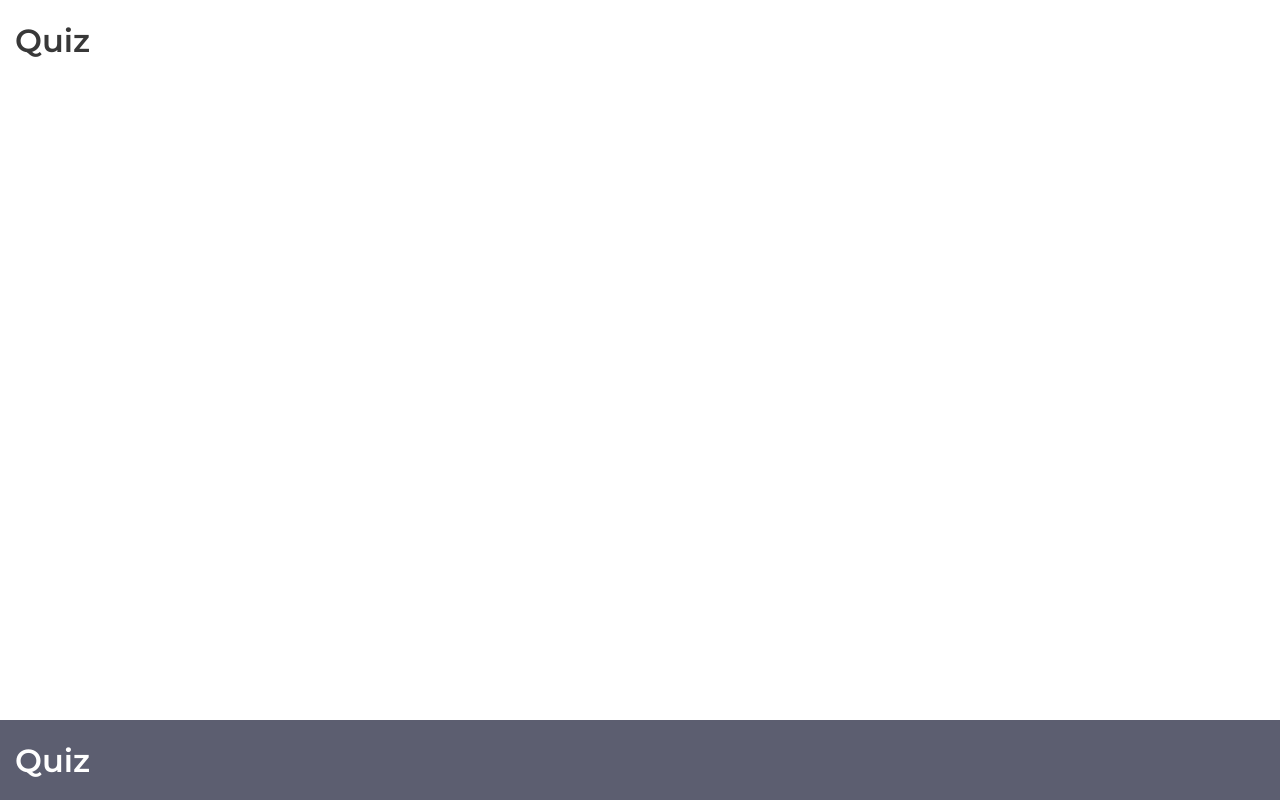
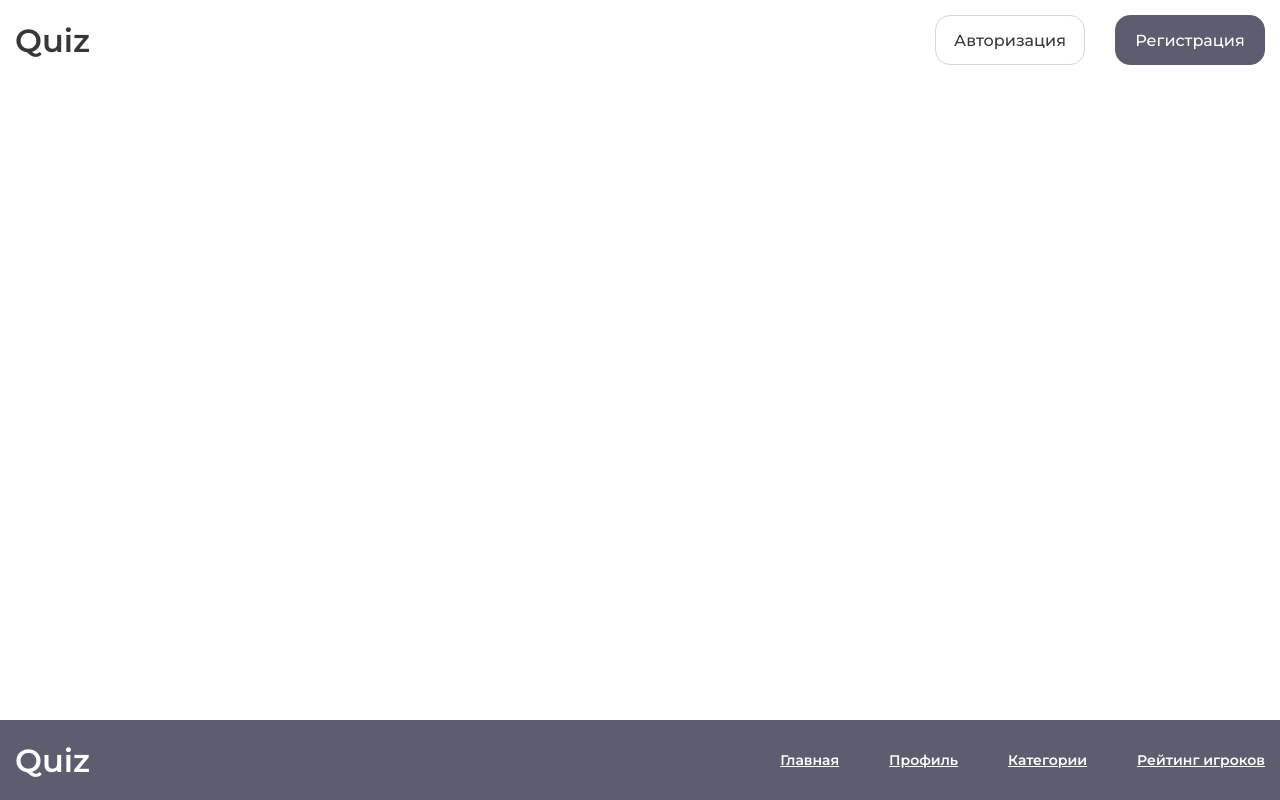
Before and after one commit to maksim4k1/Quiz, a React (Create React App) app: page / in a window 1280 px wide. Built offline with nearby package versions, Linux system fonts and the light colour scheme.

Commit message:
created Buttons and Link UI components and added them to Header and Footer

```diff
--- /dev/null
+++ b/src/components/UI/AppLink/index.jsx
@@ -0,0 +1,23 @@
+import React from "react";
+import { NavLink } from "react-router-dom";
+import styled from "styled-components";
+
+const LinkElement = styled(NavLink)`
+  color: var(--color-darkblue);
+  font-size: 14px;
+  font-weight: 600;
+  text-decoration: underline;
+  &:hover{
+    text-decoration: none;
+  }
+`;
+
+function AppLink (props) {
+  return(
+    <LinkElement style={props.color ? {color: props.color} : {}} {...props}>
+      {props.children}
+    </LinkElement>
+  );
+}
+
+export default AppLink;
--- /dev/null
+++ b/src/components/UI/Buttons/Button/index.jsx
@@ -0,0 +1,32 @@
+import React from "react";
+import styled from "styled-components";
+
+const ButtonElement = styled.button`
+width: 200px;
+height: 50px;
+display: flex;
+align-items: center;
+justify-content: center;
+color: var(--color-white);
+background: var(--color-darkblue);
+border: 1px solid var(--color-darkblue);
+border-radius: 15px;
+transition: border 0.3s,
+            background 0.3s,
+            color 0.3s;
+&:hover{
+  border-color: var(--color-gray);
+  background: var(--color-white);
+  color: var(--color-black);
+}
+`;
+
+function Button (props) {
+  return(
+    <ButtonElement style={props.width ? {width: props.width} : {}} {...props}>
+      {props.children}
+    </ButtonElement>
+  );
+}
+
+export default Button;
--- /dev/null
+++ b/src/components/UI/Buttons/LightButton/index.jsx
@@ -0,0 +1,32 @@
+import React from "react";
+import styled from "styled-components";
+
+const ButtonElement = styled.button`
+  width: 200px;
+  height: 50px;
+  display: flex;
+  align-items: center;
+  justify-content: center;
+  color: var(--color-black);
+  background: var(--color-white);
+  border: 1px solid var(--color-gray);
+  border-radius: 15px;
+  transition: border 0.3s,
+              background 0.3s,
+              color 0.3s;
+  &:hover{
+    border-color: var(--color-darkblue);
+    background: var(--color-darkblue);
+    color: var(--color-white);
+  }
+`;
+
+function LightButton (props) {
+  return(
+    <ButtonElement style={props.width ? {width: props.width} : {}} {...props}>
+      {props.children}
+    </ButtonElement>
+  );
+}
+
+export default LightButton;
--- a/src/components/UI/Footer/index.jsx
+++ b/src/components/UI/Footer/index.jsx
@@ -1,6 +1,8 @@
 import React from "react";
 import { NavLink } from "react-router-dom";
 import styled from "styled-components";
+import { gap } from "../../../styles/mixins";
+import AppLink from "../AppLink";
 
 const FooterElement = styled.footer`
   width: 100%;
@@ -19,12 +21,22 @@ const Logo = styled(NavLink)`
   font-size: 32px;
   font-weight: 600;
 `;
+const Navigation = styled.nav`
+  display: flex;
+  ${gap("50px")}
+`;
 
 function Footer () {
   return(
     <FooterElement>
       <Container className="large_container">
         <Logo to="/">Quiz</Logo>
+        <Navigation>
+          <AppLink to="/" color="var(--color-white)">Главная</AppLink>
+          <AppLink to="/" color="var(--color-white)">Профиль</AppLink>
+          <AppLink to="/" color="var(--color-white)">Категории</AppLink>
+          <AppLink to="/" color="var(--color-white)">Рейтинг игроков</AppLink>
+        </Navigation>
       </Container>
     </FooterElement>
   );
--- a/src/components/UI/Header/index.jsx
+++ b/src/components/UI/Header/index.jsx
@@ -1,6 +1,9 @@
 import React from "react";
 import { NavLink } from "react-router-dom";
 import styled from "styled-components";
+import { gap } from "../../../styles/mixins";
+import Button from "../Buttons/Button";
+import LightButton from "../Buttons/LightButton";
 
 const HeaderElement = styled.header`
   width: 100%;
@@ -18,12 +21,24 @@ const Logo = styled(NavLink)`
   font-size: 32px;
   font-weight: 600;
 `;
+const Navigation = styled.nav`
+  display: flex;
+  ${gap("30px")}
+`;
 
 function Header () {
   return(
     <HeaderElement>
       <Container className="large_container">
         <Logo to="/">Quiz</Logo>
+        <Navigation>
+          <NavLink to="/signin">
+            <LightButton width="150px">Авторизация</LightButton>
+          </NavLink>
+          <NavLink to="/signup">
+            <Button width="150px">Регистрация</Button>
+          </NavLink>
+        </Navigation>
       </Container>
     </HeaderElement>
   );
```
